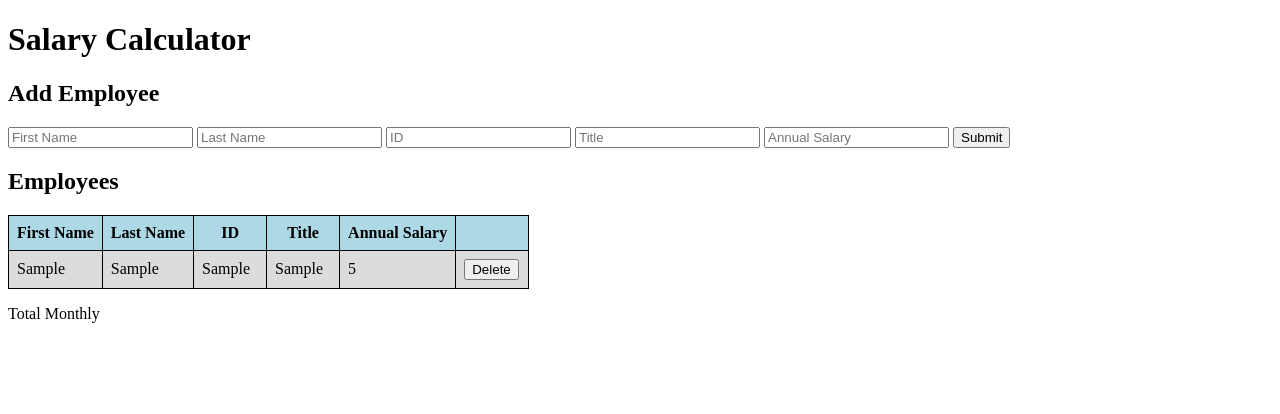
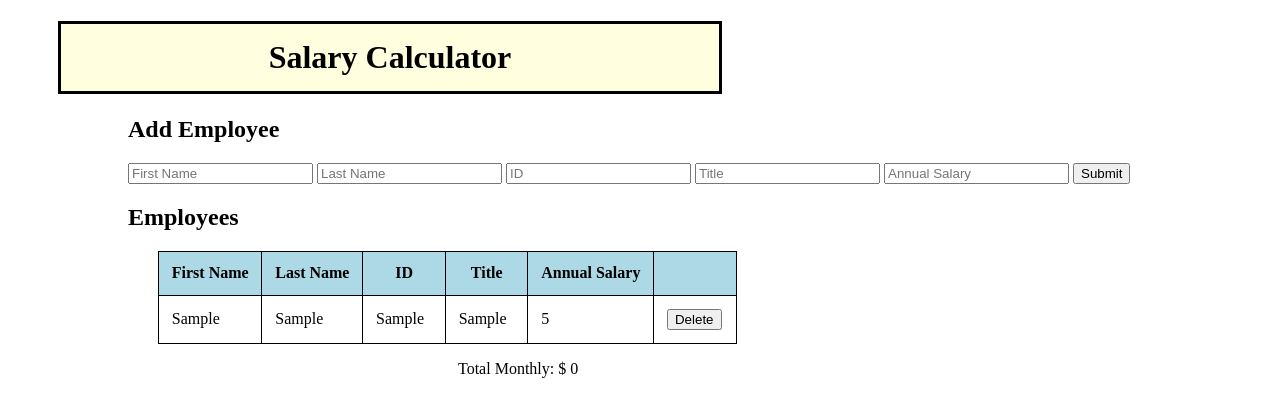
Before and after one commit to EvenRam/weekendsalarycalculator, a website: page index.html in a window 1280 px wide. Both pictures are taken after typing "Sample", "Sample", "Sample", "Sample", "5" into the empty fields and a click on the button "Submit". Drawn offline with Linux system fonts and the light colour scheme.

Commit message:
made changes to css file

```diff
--- a/index.html
+++ b/index.html
@@ -13,15 +13,18 @@
   </header>
   <main>
     <h2>Add Employee</h2>
+    <div>
+
     <form onSubmit="handleSubmit(event)">
-      <input id="firstnameInput" placeholder="First Name" type="text">
-      <input id="lastnameInput" placeholder="Last Name" type="text">
+      <input id="firstNameInput" placeholder="First Name" type="text">
+      <input id="lastNameInput" placeholder="Last Name" type="text">
       <input id="idInput" placeholder="ID" type="text">
       <input id="titleInput" placeholder="Title" type="text">
       <input id="annualSalaryInput" placeholder="Annual Salary" type="number">
 
       <button id="submitButton">Submit</button>
 
+    </div>
 
       <section>
     <h2>Employees</h2>
@@ -48,7 +51,7 @@
   </main>
 
   <footer>
-    <p>Total Monthly</p>
+    <p>Total Monthly: $ <span></span></p>
   </footer>
 </body>
 </html>
--- a/script.js
+++ b/script.js
@@ -1,20 +1,32 @@
+let salaryAddTotal = 0;
+
 onReady();
 
 function onReady(){
-console.log('js is working!!!')
+//console.log('js is working!!!')
 }
+
+
+let countElement = document.querySelector('span');
+
+countElement.textContent = salaryAddTotal;
+
+console.log('Cross our fingers JS works still.');
+
+onReady();
 
 function handleSubmit(event) {
 
+
     event.preventDefault();
-        let firstNameElement = document.getElementById('firstnameInput');
-        let lastNameElement= document.getElementById('lastnameInput');
+        let firstNameElement = document.getElementById('firstNameInput');
+        let lastNameElement= document.getElementById('lastNameInput');
         let idElement= document.getElementById('idInput');
         let titleElement= document.getElementById('titleInput');
         let annualSalaryElement= document.getElementById('annualSalaryInput');
 
         let inputContainer = document.querySelector('tbody');
-
+        let salaryContainer = document.querySelector('footer');
         inputContainer.innerHTML += `
 
  <td>
@@ -44,7 +56,12 @@ function handleSubmit(event) {
         titleElement.value = '';
         annualSalaryElement.value = '';
 
+        // use a loop to add each row of annual salary
+
     };
+
+
+
 
     function deleteRow(event) {
 
--- a/style.css
+++ b/style.css
@@ -1,25 +1,50 @@
 style.css
 
+
+
 table {
-    width: 100%;
-    text-align: left;
+    width: 125%;
   }
+
   table, th, td {
     border: 1px solid black;
     border-collapse: collapse;
-    height: 1.15em;
+    height: 1.20 em;
+    margin-left: 150px;
   }
   th, td {
-    padding: .5em;
+    padding: .8em;
     min-width: 3.5em;
+    margin-left: 150px;
+
+
   }
   thead {
     background: lightblue;
     color: black;
+
   }
-  tbody tr:nth-child(odd){
-    background: #fcfcfc;
-  }
-  tbody tr:nth-child(even){
-    background: #dcdcdc;
-  }
+
+  h1 {
+    text-align: center;
+    background: lightyellow;
+    border-style:solid;
+    padding: 15px;
+    margin-right:550px;
+    margin-left: 50px;
+}
+
+h2{
+    margin-left: 120px;
+
+}
+Footer{
+
+    margin-left: 450px;
+
+}
+
+div{
+    margin-left: 120px;
+
+}
```
